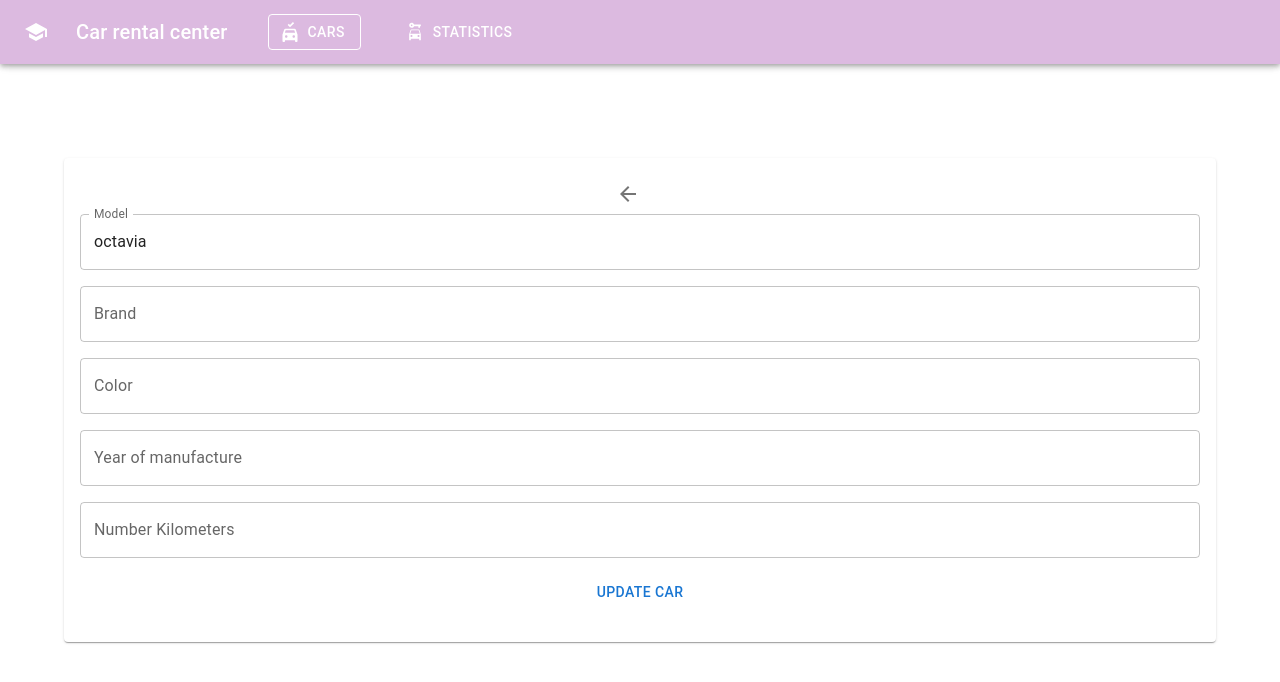
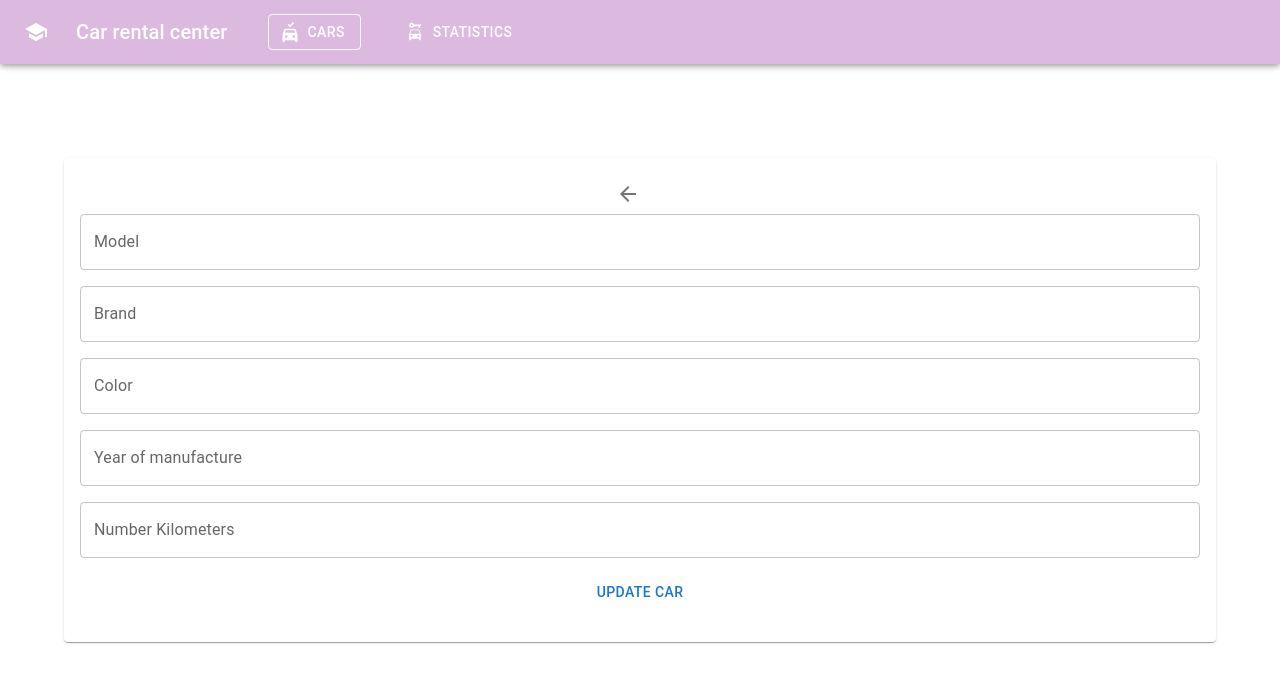
Before and after one commit to UBB-SDI-23/lab-5x-911-Bogdan-Teodora, a React (Vite) app in the folder Frontend/: page /cars/1/edit in a window 1280 px wide. Shown: the top 682 px of the page. Built offline with nearby package versions, Linux system fonts and the light colour scheme; no server answers.

Commit message:
Update CarUpdate.tsx

```diff
--- a/Frontend/src/components/cars/CarUpdate.tsx
+++ b/Frontend/src/components/cars/CarUpdate.tsx
@@ -17,9 +17,9 @@ export const CarUpdate = () => {
 
 	//const [loading, setLoading] = useState(true)
 
-	const [car, setCar] = useState<Car>({
+	const [car, setCar] = useState({
         id: 0,
-        model: "octavia",
+        model: "",
         brand: "",
         color: "",
         year_manufacture: 0,
```
